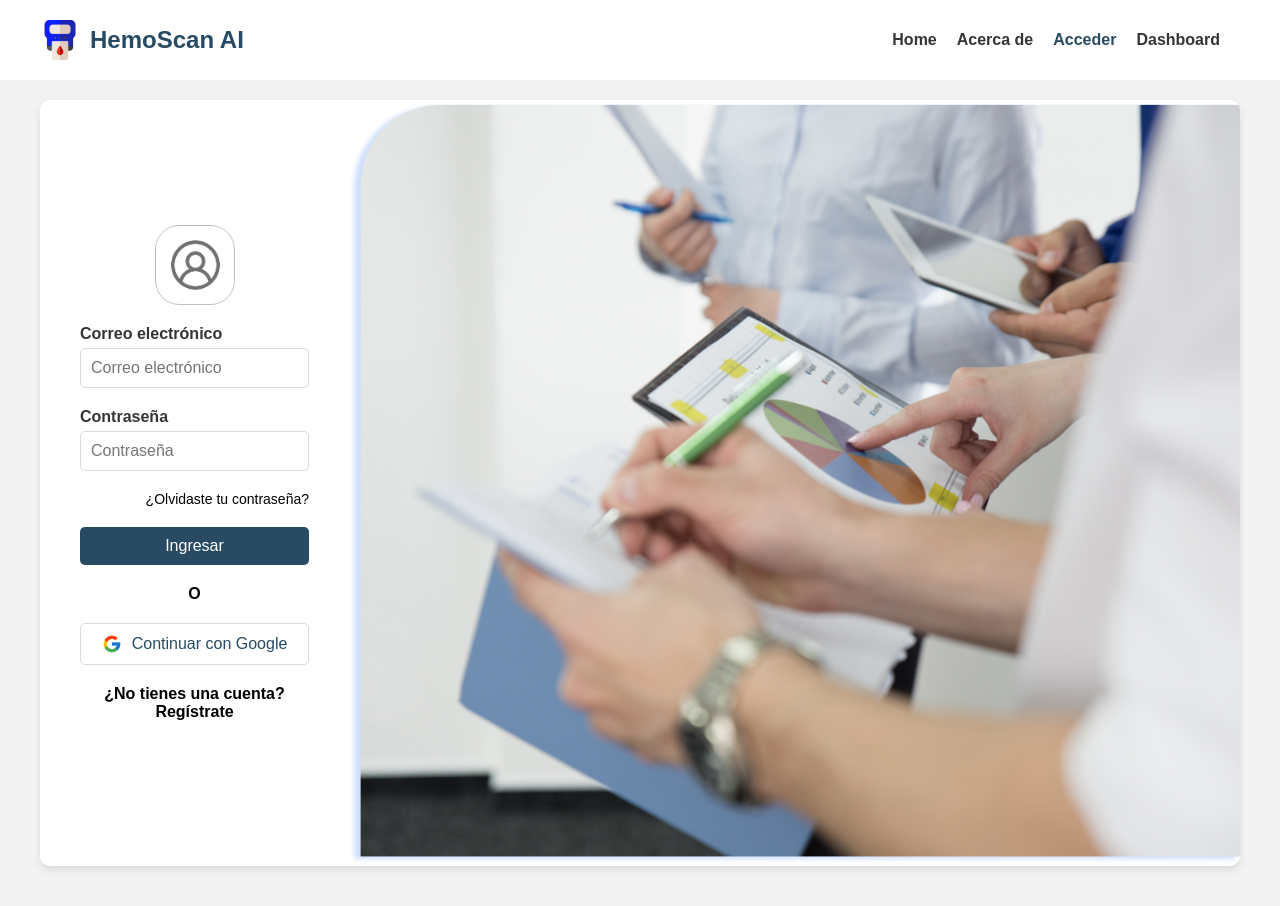
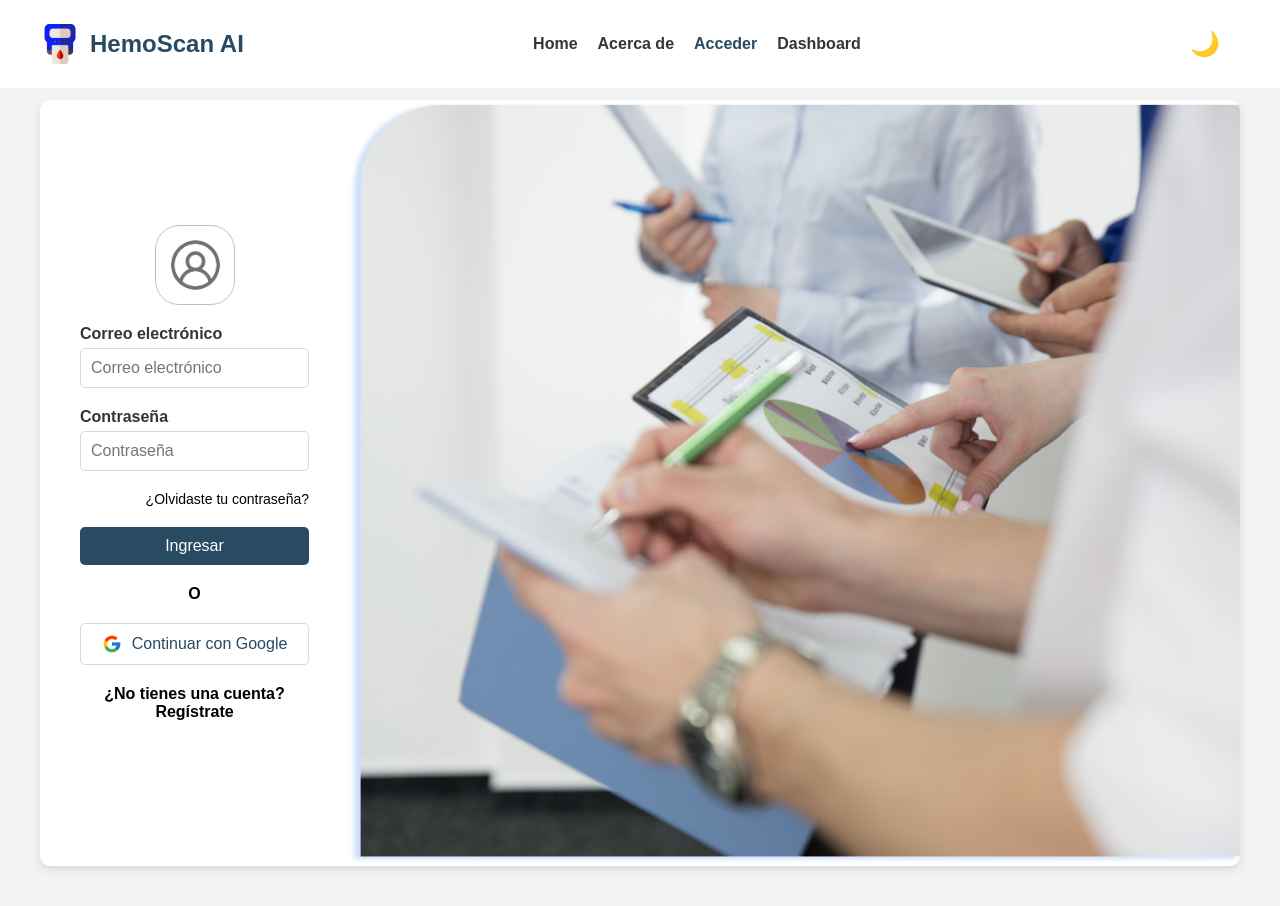
Before and after one commit to JiovannyVega/HemoScan, a React (Create React App) app: page / in a window 1280 px wide. Built offline with nearby package versions, Linux system fonts and the light colour scheme.

Commit message:
Se agrega el boton para cambiar de tema

```diff
--- a/src/components/Header.js
+++ b/src/components/Header.js
@@ -1,8 +1,18 @@
 import { Link } from "react-router-dom";
-import React from "react";
+import React, { useState, useEffect } from "react";
 import styles from "./Header.module.css";
 
 function Header() {
+    const [theme, setTheme] = useState("light");
+
+    useEffect(() => {
+        document.documentElement.setAttribute("data-theme", theme);
+    }, [theme]);
+
+    const toggleTheme = () => {
+        setTheme((prevTheme) => (prevTheme === "light" ? "dark" : "light"));
+    };
+
     return (
         <header className={styles.header}>
             <nav className={styles.nav}>
@@ -26,6 +36,9 @@ function Header() {
                         <Link to="/dashboard">Dashboard</Link>
                     </li>
                 </ul>
+                <button onClick={toggleTheme} className={styles.themeToggle}>
+                    {theme === "light" ? "🌙" : "☀️"}
+                </button>
             </nav>
         </header>
     );
--- a/src/components/Header.module.css
+++ b/src/components/Header.module.css
@@ -54,3 +54,11 @@
 .navLinks a.active {
   color: var(--color-primary);
 }
+
+.themeToggle {
+  background: none;
+  border: none;
+  font-size: 24px;
+  cursor: pointer;
+  color: var(--color-primary);
+}
--- a/src/index.js
+++ b/src/index.js
@@ -1,6 +1,11 @@
-import React from "react";
-import ReactDOM from "react-dom/client";
-import App from "./App";
+import React from 'react';
+import ReactDOM from 'react-dom';
+import './styles/colors.css'; // Asegúrate de que esta ruta sea correcta
+import App from './App';
 
-const root = ReactDOM.createRoot(document.getElementById("root"));
-root.render(<App />);
+ReactDOM.render(
+    <React.StrictMode>
+        <App />
+    </React.StrictMode>,
+    document.getElementById('root')
+);
--- a/src/styles/colors.css
+++ b/src/styles/colors.css
@@ -15,6 +15,7 @@
     --color-text-dark: #FFFFFF;
     --color-border-dark: #444;
     --color-hover-dark: #333;
+    --color-secondarybckgrnd-dark: #222;
   }
 
   [data-theme="dark"] {
@@ -24,4 +25,5 @@
     --color-text: var(--color-text-dark);
     --color-border: var(--color-border-dark);
     --color-hover: var(--color-hover-dark);
+    --color-secondarybckgrnd: var(--color-secondarybckgrnd-dark);
   }
```
